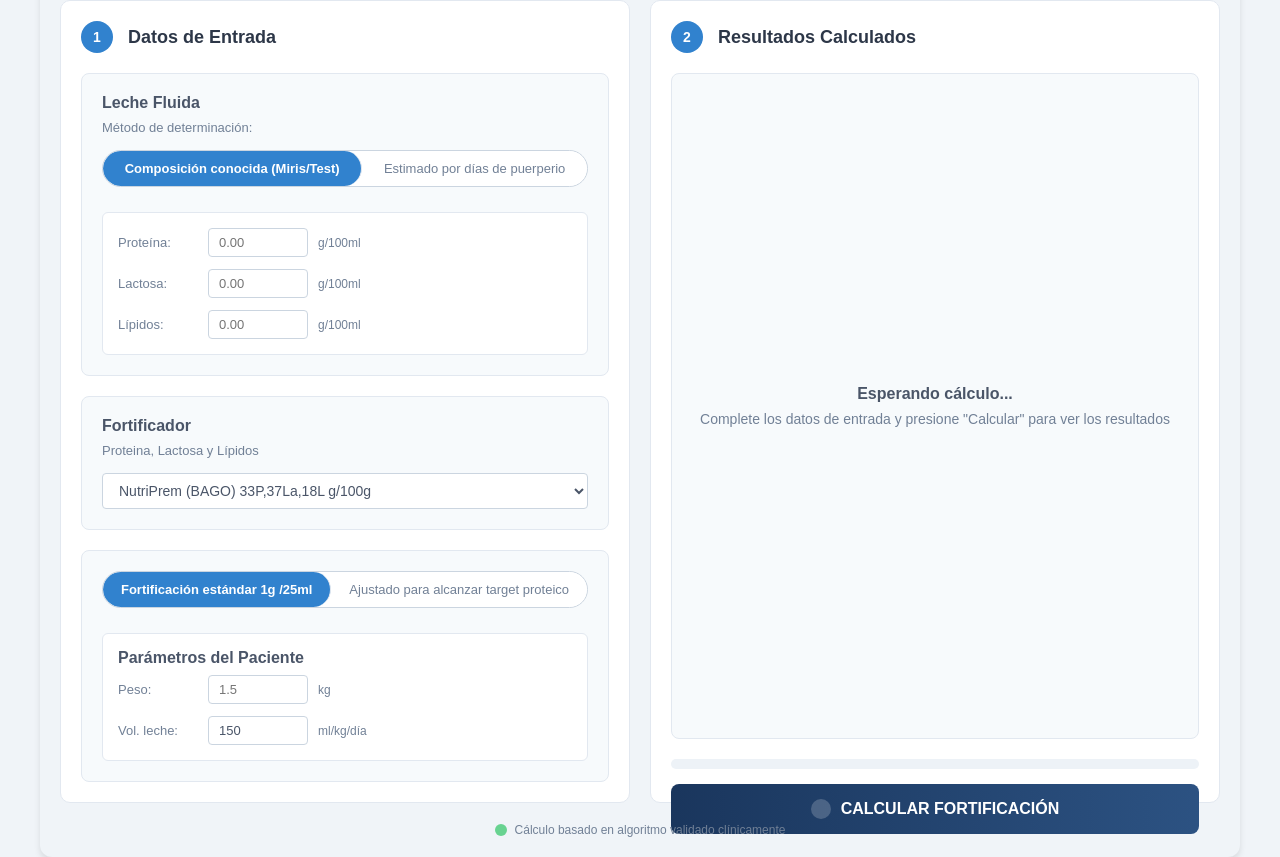
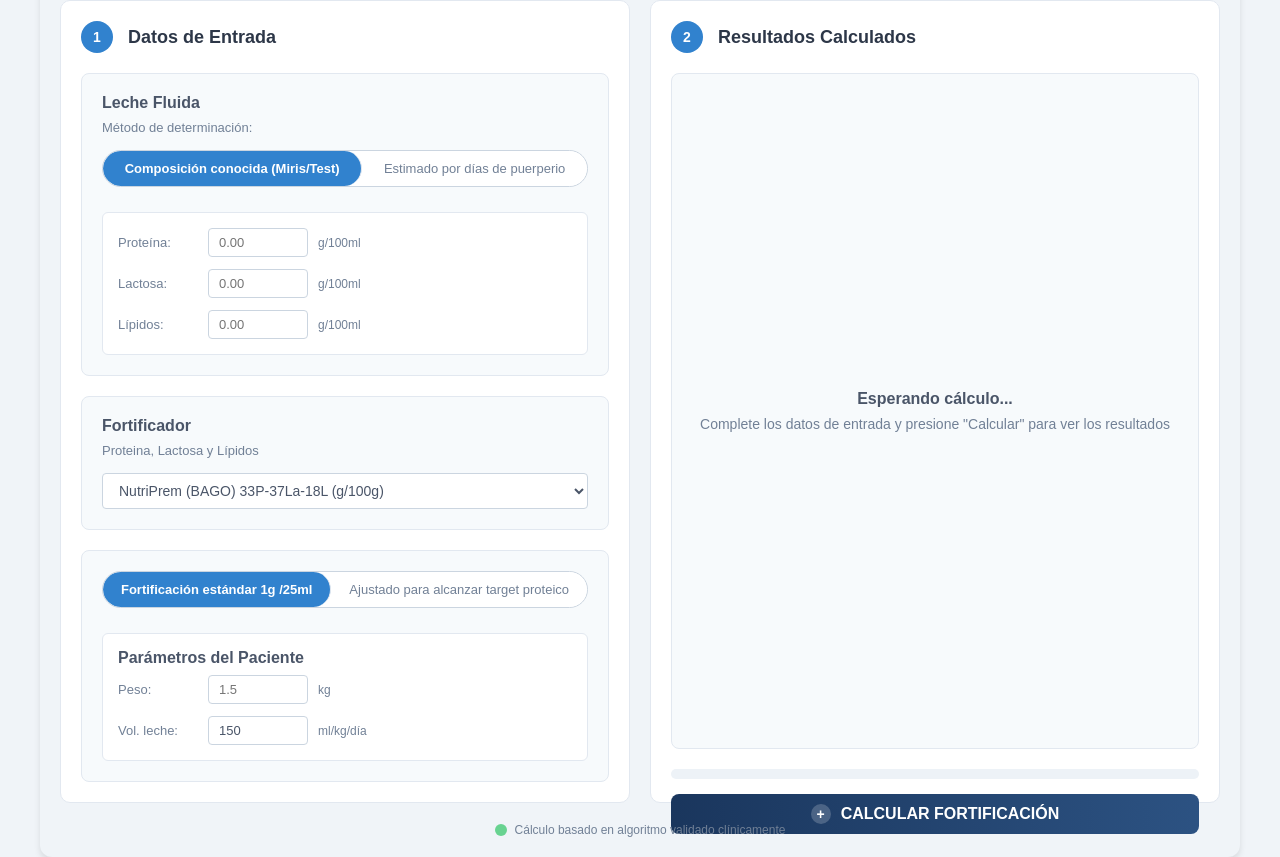
Before and after one commit to gabieb2/LactaMatic, a Next.js app: page /calculadora in a window 1280 px wide. Shown: the part 183-1040 px from the top of the page. Built offline with nearby package versions, Linux system fonts and the light colour scheme.

Commit message:
style: media page style

```diff
--- a/src/Components/EntradaDatos.js
+++ b/src/Components/EntradaDatos.js
@@ -113,7 +113,7 @@ function EntradaDatos() {
 
         <div className={styles.fortificadorSelector}>
           <select className={styles.fortificadorDropdown}>
-            <option value="Nutriprem">NutriPrem (BAGO) 33P,37La,18L g/100g</option>
+            <option value="Nutriprem">NutriPrem (BAGO) 33P-37La-18L (g/100g)</option>
             <option value="personalizado">Personalizado</option>
           </select>
         </div>
--- a/src/Components/ResultadosCalculados.js
+++ b/src/Components/ResultadosCalculados.js
@@ -15,35 +15,34 @@ function ResultadosCalculados() {
   };
 
   // Función para calcular porcentajes de barras de progreso dinámicamente
-const calcularPorcentajeBarra = (valorTotal, tipo) => {
-  if (!resultados.detalles || !resultados.detalles.pesoKg) return 0;
+  const calcularPorcentajeBarra = (valor, tipo) => {
+    switch (tipo) {
+      case 'proteina': {
+        // Escala basada en peso típico de prematuros (1-3 kg) y target 3.5-4.5
+        const maxProteina = resultados.detalles.pesoKg * 4.5; // 13.5g para bebé de 3kg con target alto
+        return Math.min(100, (valor / maxProteina) * 100);
+      }
+      case 'lipidos': {
+        // Escala basada en peso típico de prematuros (1-3 kg) y target 4.8 y 8.1
+        if (!resultados.detalles || !resultados.detalles.pesoKg) return 0;
+        const maxLipidos = resultados.detalles.pesoKg * 8.1; //
+        return Math.min(100, (valor / maxLipidos) * 100);
+      }
+      case 'carbohidratos': {
+        // Escala basada en peso típico de prematuros (1-3 kg) y target 11 y 15
+        const maxCarbohidratos = resultados.detalles.pesoKg * 15; //
+        return Math.min(100, (valor / maxCarbohidratos) * 100);
+      }
 
-  // 1. Usar el valor por unidad de peso (excepto para Energía)
-  const valor = (tipo === 'energia')
-    ? valorTotal
-    : valorTotal / resultados.detalles.pesoKg;
-
-  // 2. Definir límites de visualización (más amplios que los recomendados)
-  const limitesVisuales = {
-    proteina: { min: 2.5, max: 5.5 }, // Rango recomendado 3.5-4.5
-    lipidos: { min: 3.0, max: 10.0 }, // Rango recomendado 4.8-8.1
-    carbohidratos: { min: 9.0, max: 17.0 }, // Rango recomendado 11-15
-    energia: { min: 95, max: 165 }, // Rango recomendado 115-140
+      case 'energia': {
+        // Escala basada en rango objetivo 115-140 kcal/kg/día
+        const maxEnergia = 150; // Un poco por encima del máximo recomendado
+        return Math.min(100, (valor / maxEnergia) * 100);
+      }
+      default:
+        return 0;
+    }
   };
-
-  const limites = limitesVisuales[tipo];
-
-  if (!limites) return 0;
-
-  // 3. Aplicar la fórmula de mapeo de rango
-  // Porcentaje = (Valor - Min_Visual) / (Max_Visual - Min_Visual) * 100
-  let porcentaje = ((valor - limites.min) / (limites.max - limites.min)) * 100;
-
-  // 4. Limitar el resultado entre 0% y 100%
-  porcentaje = Math.max(0, Math.min(100, porcentaje));
-
-  return porcentaje.toFixed(1);
-};
 
   // Función para obtener el porcentaje del objetivo alcanzado
 const obtenerPorcentajeObjetivo = (tipo, resultados) => {
@@ -103,12 +102,7 @@ const obtenerPorcentajeObjetivo = (tipo, resultados) => {
   }
 }
 
-// Ejemplos de uso:
-// obtenerPorcentajeObjetivo('proteina', resultados)
-// obtenerPorcentajeObjetivo('energia', resultados)
-// obtenerPorcentajeObjetivo('lipidos', resultados)
-// obtenerPorcentajeObjetivo('carbohidratos', resultados)
-// obtenerPorcentajeObjetivo('concentracion', resultados)
+
 
   return (
     <div className={styles.resultadosCalculados}>
@@ -119,8 +113,8 @@ const obtenerPorcentajeObjetivo = (tipo, resultados) => {
             <h4 className={styles.resultadoLabel}>Aporte Proteico Total</h4>
             <div className={styles.progressBar}>
               <div
-                 className={styles.progressFill}
-                 style={{ width: `${calcularPorcentajeBarra(resultados.aporteProteicoTotal, 'proteina')}%`,
+                className={styles.progressFill}
+                style={{ width: `${calcularPorcentajeBarra(resultados.aporteProteicoTotal, 'proteina')}%`,
                  backgroundColor:
                     (resultados.aporteProteicoTotal/resultados.detalles.pesoKg) < 3.5
                      ? '#f6ad55' // 🔶 Color para valores < 115
@@ -158,7 +152,7 @@ const obtenerPorcentajeObjetivo = (tipo, resultados) => {
 
           {/* Resultado 3 */}
           <div className={styles.resultadoItem}>
-            <h4 className={styles.resultadoLabel}>Aporte Carbohidratos Total</h4>
+            <h4 className={styles.resultadoLabel}>Aporte carbohidratos Total</h4>
             <div className={styles.progressBar}>
               <div
                 className={styles.progressFill}
@@ -180,7 +174,7 @@ const obtenerPorcentajeObjetivo = (tipo, resultados) => {
 
           {/* Resultado 4 */}
           <div className={styles.resultadoItem}>
-            <h4 className={styles.resultadoLabel}>2.4 Gramos de Fortificador a Agregar </h4>
+            <h4 className={styles.resultadoLabel}>Gramos de Fortificador a Agregar </h4>
             <div className={styles.circuloValor}>
               {resultados.gramosLiofNecesarios}
                {/*<span className={styles.unidad}></span>*/}
@@ -274,7 +268,7 @@ const obtenerPorcentajeObjetivo = (tipo, resultados) => {
               </>
             ) : (
               <>
-                <div className={styles.btnIcon}></div>
+                <div className={styles.btnIcon}>+</div>
                 CALCULAR FORTIFICACIÓN
               </>
             )}
@@ -284,7 +278,8 @@ const obtenerPorcentajeObjetivo = (tipo, resultados) => {
             <button
               className={styles.btnReset}
               onClick={handleReset}
-            > Nuevo Cálculo
+            >
+              Nuevo Cálculo
             </button>
           )}
         </div>
--- a/src/Components/ResultadosCalculados.module.css
+++ b/src/Components/ResultadosCalculados.module.css
@@ -242,10 +242,17 @@
   width: 100%;
 }
 
+/* ResultadosCalculados.module.css */
+
 .botonesAccion {
+  /* Asegura que no haya un ancho fijo que se desborde */
+  width: 100%;
   display: flex;
-  flex-direction: column;
-  gap: 10px;
+  gap: 15px; /* Espacio entre el botón calcular y el botón reset */
+  /* Centrar los botones si es necesario */
+  justify-content: flex-end;
+  align-items: center;
+  margin-top: 15px; /* Separación de la barra de progreso */
 }
 
 .btnCalcular {
@@ -263,6 +270,14 @@
   justify-content: center;
   gap: 10px;
   transition: all 0.2s;
+  flex-grow: 1; /* Permite que el botón crezca si es necesario (si no hay otros botones) */
+  flex-shrink: 1; /* Permite que el botón se encoja si es necesario */
+  width: auto; /* Ocupa el espacio necesario, no fuerza un ancho */
+
+  /* Asegura que el texto largo se pueda manejar */
+  white-space: normal; /* Permite que el texto salte de línea */
+  text-align: center;
+  padding: 10px 15px; /* Padding moderado */
 }
 
 .btnCalcular:hover:not(:disabled) {
@@ -293,6 +308,7 @@
   border-top: 2px solid white;
   border-radius: 50%;
   animation: spin 1s linear infinite;
+  margin-right: 8px; /* Espacio con el texto 'Calculando...' */
 }
 
 @keyframes spin {
--- a/src/Components/centercontainer.js
+++ b/src/Components/helpContainer.js
@@ -1,7 +1,7 @@
 import React from 'react';
-import styles from './centercontainer.module.css';  // Si tienes un archivo CSS externo, o puedes aplicar estilos en línea
+import styles from './helpContainer.module.css';  // Si tienes un archivo CSS externo, o puedes aplicar estilos en línea
 
-function CenterContainer() {
+function helpContainer() {
   return (
     <div className={styles.centerContainer}>
       <div className={styles.ayudaContainer}>
@@ -82,4 +82,4 @@ function CenterContainer() {
 }
 
 
-export default CenterContainer;
+export default helpContainer;
--- a/src/pages/help.js
+++ b/src/pages/help.js
@@ -2,7 +2,7 @@ import React from 'react';
 import Head from 'next/head';
 import Header from '../Components/header'; // corregí a minúscula si tu carpeta es 'components'
 import styles from '../styles/Home.module.css';
-import CenterContainer from '../Components/centercontainer';
+import HelpContainer from '../Components/helpContainer';
 
 
 function Ayuda() {
@@ -19,7 +19,7 @@ function Ayuda() {
 
       {/* Contenedor centrado para la ayuda */}
       <main className={styles.pageContainer}>
-        <CenterContainer />
+        <HelpContainer />
       </main>
     </div>
   );
```
Also changed, not shown: src/Components/helpContainer.module.css (renamed from src/Components/centercontainer.module.css).
